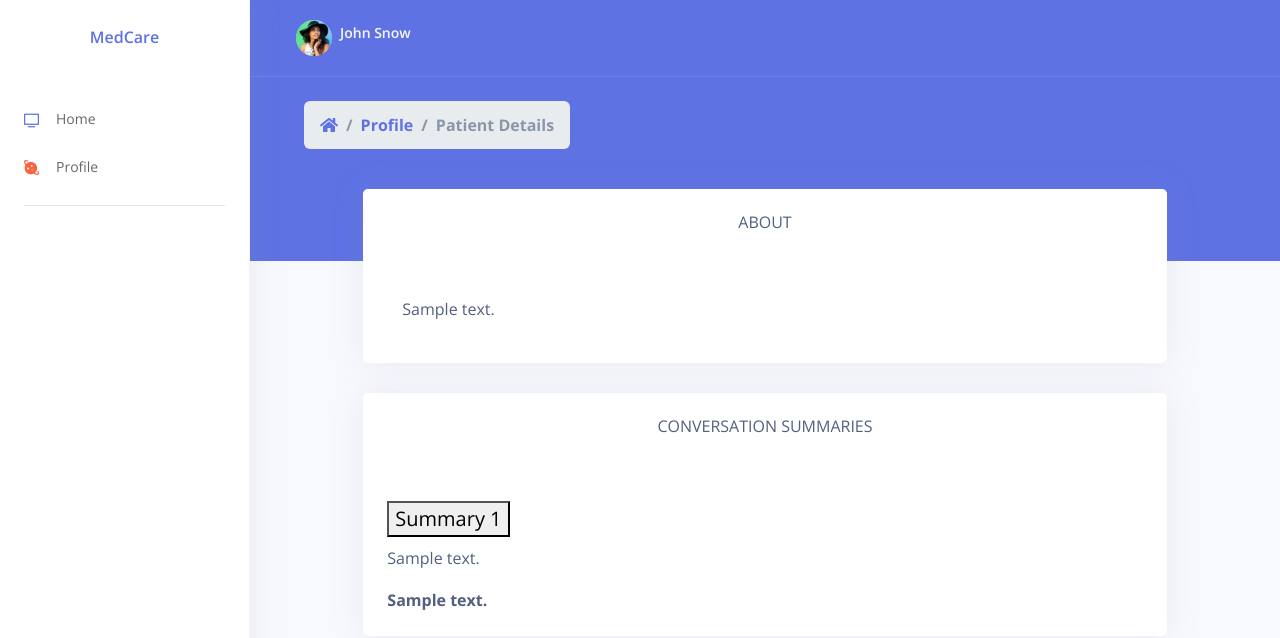
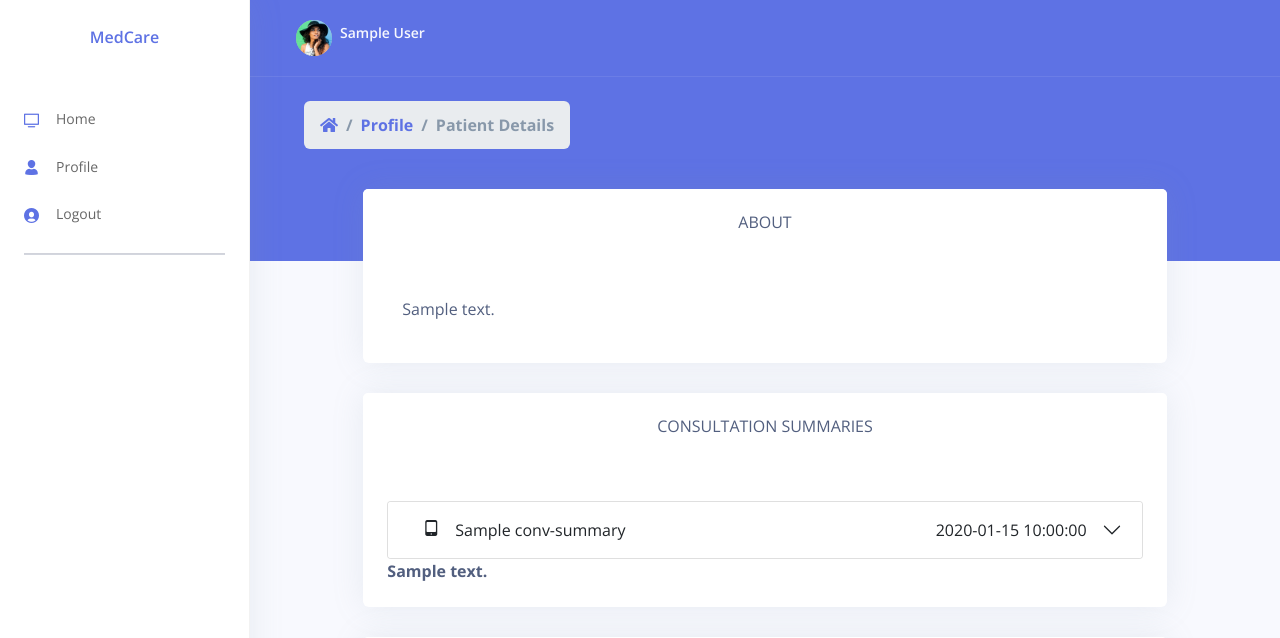
Before and after one commit to Ensify/MedCare, a Flask app: page /getdata in a window 1280 px wide. Shown: the top 638 px of the page. Run offline with Flask 3, Linux system fonts and the light colour scheme; the visitor is signed in with stand-in values (Sample User, id 1); a database or web service that is not in the repository returns one stand-in record (values such as "Sample title"); some libraries are stand-ins or nearby versions.

Commit message:
ui improvements and bug fixes

```diff
--- a/app/app.py
+++ b/app/app.py
@@ -184,7 +184,7 @@ def display(patientId):
     session["patientId"] = patientId
     session["patientName"] = patient_collection.find_one({'patientId': patientId}).get('patientName')
     print(f"Patient ID: {patientId} {session['patientName']}")
-    return render_template('display.html')
+    return render_template('display.html', patient_name = session["patientName"])
 
 @app.route('/add_profile', methods=['POST'])
 def add_profile():
@@ -238,7 +238,7 @@ def getdata():
 
     summaries = conv_summary.find({"patientId": session["patientId"]})
 
-    return render_template('patient_details.html', patient_details=patient_details, summaries=summaries, profile_summary=prof_summary, name=session['patientName'], patient_id = session["patientId"], suggestions=suggestions)
+    return render_template('patient_details.html', patient_details=patient_details, summaries=summaries, profile_summary=prof_summary, patient_name=session['patientName'], patient_id = session["patientId"], suggestions=suggestions)
 
 
 @app.route('/generate_otp', methods = ['POST'])
@@ -279,7 +279,7 @@ def request_access():
 
                 suggestions = profile_summary_doc.get('suggestions')
                 # return render_template('patient_details.html', patient_details=patient_details, summaries=summaries, profile_summary=prof_summary, suggestions=suggestions, name=session['patientName'])
-                return render_template('patient_details.html', patient_details=patient_details, summaries=summaries, profile_summary=prof_summary, suggestions=suggestions, name=session['patientName'])
+                return render_template('patient_details.html', patient_details=patient_details, summaries=summaries, profile_summary=prof_summary, suggestions=suggestions, patient_name=session['patientName'])
             else:
                 return "Patient details not found. No docs available for the patient"
         else:
--- a/app/templates/patient_details.html
+++ b/app/templates/patient_details.html
@@ -7,6 +7,7 @@
   <meta name="description" content="Start your development with a Dashboard for Bootstrap 4.">
   <meta name="author" content="Creative Tim">
   <title>MedCare</title>
+  <link href="https://cdn.jsdelivr.net/npm/bootstrap@5.0.2/dist/css/bootstrap.min.css" rel="stylesheet" integrity="sha384-EVSTQN3/azprG1Anm3QDgpJLIm9Nao0Yz1ztcQTwFspd3yD65VohhpuuCOmLASjC" crossorigin="anonymous">
 
   <link rel="icon" href="{{url_for( 'static', filename='img/brand/favicon.png') }}" type="image/png">
 
@@ -44,88 +45,21 @@
             </li>
             <li class="nav-item">
               <a class="nav-link" href="/display/{{patient_id}}">
-                <i class="ni ni-planet text-orange"></i>
+                <i class="ni ni-single-02 text-blue"></i>
                 <span class="nav-link-text">Profile</span>
               </a>
             </li>
+            <li class="nav-item">
+              <a class="nav-link" href="/logout">
+                <i class="ni ni-circle-08 text-blue"></i>
+                <span class="nav-link-text">Logout</span>
+              </a>
+            </li>
+            </li>
 
-            <!--
-            <li class="nav-item">
-              <a class="nav-link" href="map.html">
-                <i class="ni ni-pin-3 text-primary"></i>
-                <span class="nav-link-text">Google</span>
-              </a>
-            </li> -->
-
-            <!-- <div class="dropdown-menu" aria-labelledby="dropdownMenuLink">
-                <a class="dropdown-item" href="#">Mom</a>
-                <a class="dropdown-item" href="#">Dad</a>
-              </div> -->
-            </li>
-            <!-- <li class="nav-item">
-              <a class="nav-link" href="tables.html">
-                <i class="ni ni-bullet-list-67 text-default"></i>
-                <span class="nav-link-text">Tables</span>
-              </a>
-            </li> -->
-            <!-- <li class="nav-item">
-              <a class="nav-link" href="login.html">
-                <i class="ni ni-key-25 text-info"></i>
-                <span class="nav-link-text">Login</span>
-              </a>
-            </li> -->
-            <!-- <li class="nav-item">
-              <a class="nav-link" href="register.html">
-                <i class="ni ni-circle-08 text-pink"></i>
-                <span class="nav-link-text">Register</span>
-              </a>
-            </li> -->
-            <!-- <li class="nav-item">
-              <a class="nav-link" href="upgrade.html">
-                <i class="ni ni-send text-dark"></i>
-                <span class="nav-link-text">Upgrade</span>
-              </a>
-            </li> -->
           </ul>
           <!-- Divider -->
           <hr class="my-3">
-          <!-- Heading -->
-          <!-- <h6 class="navbar-heading p-0 text-muted">
-            <span class="docs-normal">Documentation</span>
-          </h6> -->
-          <!-- Navigation -->
-          <!-- <ul class="navbar-nav mb-md-3">
-            <li class="nav-item">
-              <a class="nav-link" href="https://demos.creative-tim.com/argon-dashboard/docs/getting-started/overview.html" target="_self">
-                <i class="ni ni-spaceship"></i>
-                <span class="nav-link-text">Getting started</span>
-              </a>
-            </li>
-            <li class="nav-item">
-              <a class="nav-link" href="https://demos.creative-tim.com/argon-dashboard/docs/foundation/colors.html" target="_self">
-                <i class="ni ni-palette"></i>
-                <span class="nav-link-text">Foundation</span>
-              </a>
-            </li>
-            <li class="nav-item">
-              <a class="nav-link" href="https://demos.creative-tim.com/argon-dashboard/docs/components/alerts.html" target="_self">
-                <i class="ni ni-ui-04"></i>
-                <span class="nav-link-text">Components</span>
-              </a>
-            </li>
-            <li class="nav-item">
-              <a class="nav-link" href="https://demos.creative-tim.com/argon-dashboard/docs/plugins/charts.html" target="_self">
-                <i class="ni ni-chart-pie-35"></i>
-                <span class="nav-link-text">Plugins</span>
-              </a>
-            </li>
-            <li class="nav-item">
-              <a class="nav-link active active-pro" href="upgrade.html">
-                <i class="ni ni-send text-dark"></i>
-                <span class="nav-link-text">Upgrade to PRO</span>
-              </a>
-            </li>
-          </ul> -->
         </div>
       </div>
     </div>
@@ -136,21 +70,6 @@
     <nav class="navbar navbar-top navbar-expand navbar-dark bg-primary border-bottom">
       <div class="container-fluid">
         <div class="collapse navbar-collapse" id="navbarSupportedContent">
-          <!-- Search form -->
-          <!-- <form class="navbar-search navbar-search-light form-inline mr-sm-3" id="navbar-search-main">
-            <div class="form-group mb-0">
-              <div class="input-group input-group-alternative input-group-merge">
-                <div class="input-group-prepend">
-                  <span class="input-group-text"><i class="fas fa-search"></i></span>
-                </div>
-                <input class="form-control" placeholder="Search" type="text">
-              </div>
-            </div>
-            <button type="button" class="close" data-action="search-close" data-target="#navbar-search-main" aria-label="Close">
-              <span aria-hidden="true">×</span>
-            </button>
-          </form> -->
-          <!-- Navbar links -->
 
           <ul class="navbar-nav align-items-center  ml-auto ml-md-0 ">
             <li class="nav-item dropdown">
@@ -161,7 +80,7 @@
                     <img alt="Image placeholder" src="{{url_for('static',filename= 'img/theme/team-4.jpg')}}">
                   </span>
                   <div class="media-body  ml-2  d-none d-lg-block text-right">
-                    <span class="mb-0 text-sm  font-weight-bold">John Snow</span>
+                    <span class="mb-0 text-sm  font-weight-bold">{{patient_name}}</span>
                   </div>
                 </div>
               </a>
@@ -235,6 +154,11 @@
                 <p>
                   {{ profile_summary }}
                 </p>
+                {% else %}
+                <p>
+                  No summary available for this patient yet
+                </p>
+
                 {% endif %}
               </div>
             </div>
@@ -243,18 +167,23 @@
           <div class="card card-upgrade">
             <div class="card-header text-center border-bottom-0">
               <!-- <h4 class="card-title">Profile - {{user_name}}</h4> -->
-              <p class="card-category">CONVERSATION SUMMARIES</p>
+              <p class="card-category">CONSULTATION SUMMARIES</p>
             </div>
             <div class="card-body">
               <div class="accordion" id="accordionExample">
                 {% for sum in summaries %}
                         <div class="accordion-item">
                             <h2 class="accordion-header">
-                              <button class="accordion-button" type="button" data-bs-toggle="collapse" data-bs-target="#collapseOne{{ loop.index }}" aria-expanded="true" aria-controls="collapseOne{{ loop.index }}">
-                                Summary {{loop.index}}
+                              <button class="accordion-button collapsed" type="button" data-bs-toggle="collapse" data-bs-target="#collapseOne{{ loop.index }}" aria-expanded="false" aria-controls="collapseOne{{ loop.index }}">
+                                <div class="container">
+                                  <div class="row">
+                                    <div class="col-8"><i class="ni ni-mobile-button" style="margin-right: 1em;"></i>{{sum.doctorName}}</div>
+                                    <div class="col-4 text-right">{{sum.Date}}</div>
+                                  </div>
+                                </div>
                               </button>
                             </h2>
-                            <div id="collapseOne{{ loop.index }}" class="accordion-collapse collapse show" data-bs-parent="#accordionExample">
+                            <div id="collapseOne{{ loop.index }}" class="accordion-collapse collapse" data-bs-parent="#accordionExample">
                               <div class="accordion-body">
                                 {% for line in sum.doctorSummary.split("\n") %}
                                     <p>{{line}}</p>
@@ -363,6 +292,8 @@
         .catch(error => console.error('Error fetching document:', error));
     }
   </script>
+    <script src="https://cdn.jsdelivr.net/npm/bootstrap@5.0.2/dist/js/bootstrap.bundle.min.js" integrity="sha384-MrcW6ZMFYlzcLA8Nl+NtUVF0sA7MsXsP1UyJoMp4YLEuNSfAP+JcXn/tWtIaxVXM" crossorigin="anonymous"></script>
+
 </body>
 
 </html>
--- a/app/templates/profiles.html
+++ b/app/templates/profiles.html
@@ -329,7 +329,7 @@
           <div class="form-group">
             <div class="input-group input-group-merge input-group-alternative">
               <div class="input-group-prepend">
-                <span class="input-group-text" style="color: black;"><i class="ni  ni-bullet-list-67"></i></span>
+                <span class="input-group-text" style="color: black;"><i class="ni ni-mobile-button"></i></span>
               </div>
               <input class="form-control" placeholder="Phone Number" type="tel" name="phone" id="phone_number">
             </div>
--- a/app/templates/register.html
+++ b/app/templates/register.html
@@ -128,7 +128,7 @@
                 <div class="form-group">
                   <div class="input-group input-group-merge input-group-alternative">
                     <div class="input-group-prepend">
-                      <span class="input-group-text" style="color: black;"><i style="font-weight: 900; font-style: normal; font-size: large;">+</i></span>
+                      <span class="input-group-text" style="color: black;"><i class="ni ni-ambulance"></i></span>
                     </div>
                     <input class="form-control" placeholder="Hospital Name" type="text"name="hospital_name" id="hospital_name">
                   </div>
```
Also changed, not shown: app/templates/display.html (+40 -78 lines), README.md, app/static/vendor/nucleo/css/nucleo.css.
